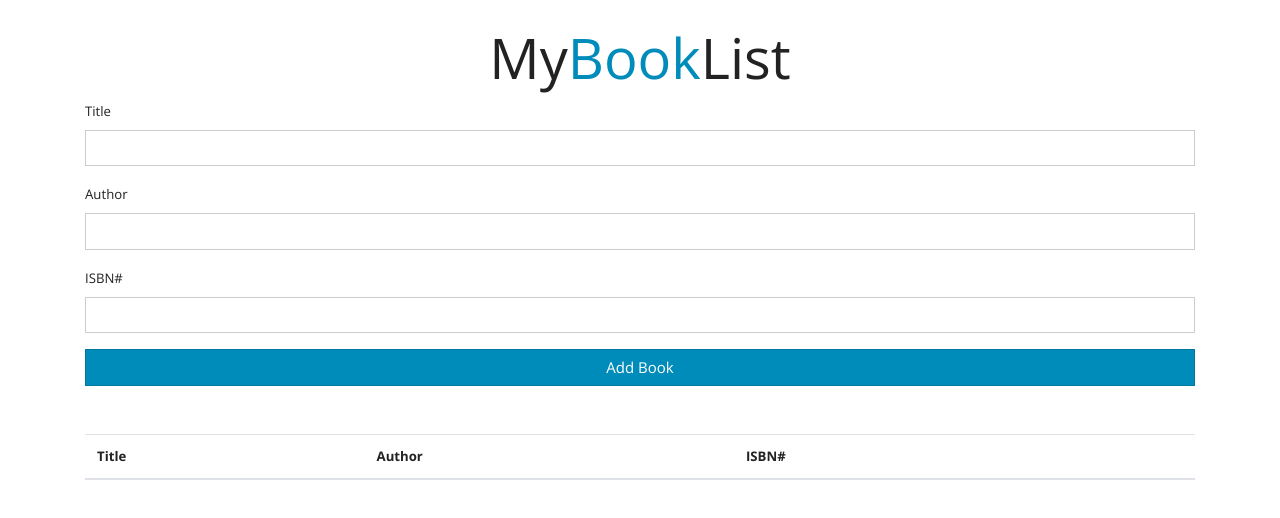
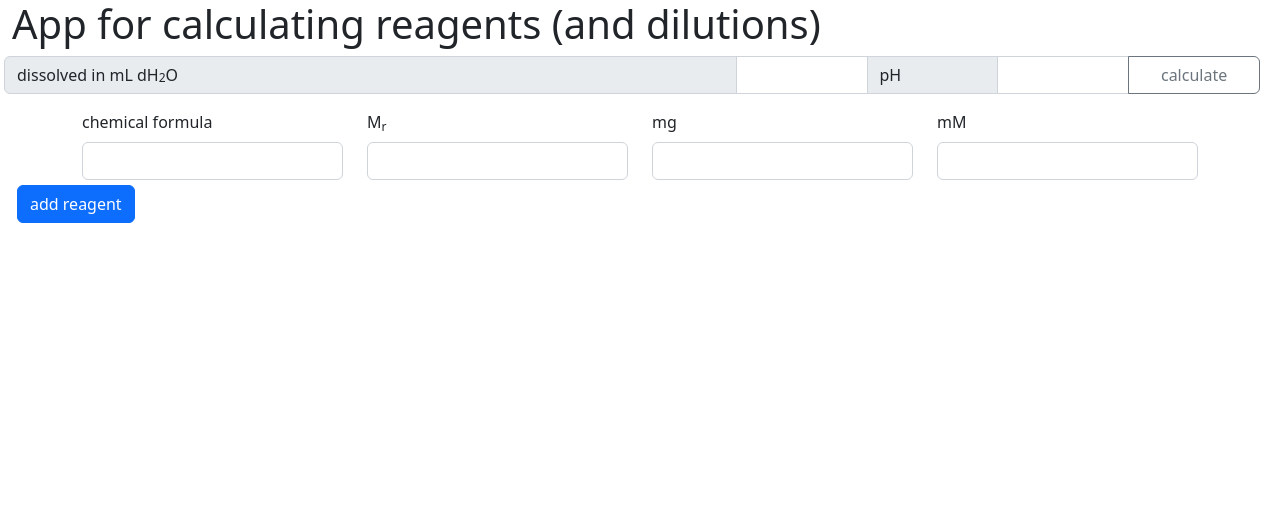
Before and after one commit to MKolaksazov/Telerik-Academy, a plain HTML site: page JavaScript/LibraryProject/index.html in a window 1280 px wide. Drawn offline with nearby package versions, Linux system fonts and the light colour scheme.

Commit message:
Add files via upload

```diff
--- a/JavaScript/LibraryProject/index.html
+++ b/JavaScript/LibraryProject/index.html
@@ -1,45 +1,59 @@
-<!DOCTYPE html>
-<html lang='en'>
+<!doctype html>
+<html lang="en">
   <head>
-	<meta charset='UTF-8'>
-	<meta name='viewport' content='width=device-width, initial-scale=1.0'>
-	<meta http-equiv='X-UA-Compatible' content='ie=edge'>
-	<link rel='http://use.fontawesome.com/releases/v5.6.3/css/all.css'
-integrity='sha384-UHRtZLI+pbxtHCWp1t77Bi1L4ZtiqrqD80Kn4Z8NTSRyMA2Fd33n5dQ8lWUE00s/' crossorigin='anonymus'>
-	<link rel='stylesheet' href="https://bootswatch.com/4/yeti/bootstrap.min.css">
-	<title>My Books List App</title>
+    <meta charset="utf-8">
+    <meta name="viewport" content="width=device-width, initial-scale=1">
+    <title>Bootstrap demo</title>
+    <link href="https://cdn.jsdelivr.net/npm/bootstrap@5.2.3/dist/css/bootstrap.min.css" rel="stylesheet" integrity="sha384-rbsA2VBKQhggwzxH7pPCaAqO46MgnOM80zW1RWuH61DGLwZJEdK2Kadq2F9CUG65" crossorigin="anonymous">
   </head>
   <body>
-<div class="container mt-4">
-    <h1 class="display-4 text-center">
-      <i class="fas fa-book-open text-primary"></i> My<span class="text-primary">Book</span>List</h1>
-      <form id="book-form">
-        <div class="form-group">
-          <label for="title">Title</label>
-          <input type="text" id="title" class="form-control">
+
+    <div class="container-fluid">
+
+
+    <h1> App for calculating reagents (and dilutions) </h1>
+
+
+    <div class="form">
+
+      <div class="input-group mb-3 row g-3">
+        <label for="exampleInputEmail1" class="input-group-text col-sm-7">dissolved in mL dH<sub>2</sub>O</label>
+        <input type="number" class="form-control col-sm" placeholder="" aria-label="Last name">
+
+        <label for="exampleInputEmail1" class="input-group-text col-sm">pH</label>
+        <input type="number" class="form-control col-sm" placeholder="" aria-label="Last name">
+
+        <button type="submit" class="btn btn-outline-secondary col-sm">calculate</button>
       </div>
-        <div class="form-group">
-          <label for="author">Author</label>
-          <input type="text" id="author" class="form-control">
+
+<div class="container" id="cont">
+    <div class="row">
+      <div class="col">
+        <label for="exampleInputEmail1" class="form-label">chemical formula</label>
+        <input type="text" class="form-control" placeholder="" aria-label="First name">
       </div>
-        <div class="form-group">
-          <label for="isbn">ISBN#</label>
-          <input type="text" id="isbn" class="form-control">
+      <div class="col">
+        <label for="exampleInputEmail1" class="form-label">M<sub>r</sub></label>
+        <input type="number" class="form-control" placeholder="" aria-label="First name">
       </div>
-        <input type="submit" value="Add Book" class="btn btn-primary btn-block">
-      </form>
-      <table class="table table-striped mt-5">
-        <thead>
-          <tr>
-            <th>Title</th>
-            <th>Author</th>
-            <th>ISBN#</th>
-            <th></th>
-          </tr>
-        </thead>
-        <tbody id="book-list"></tbody>
-      </table>
+      <div class="col">
+        <label for="exampleInputEmail1" class="form-label">mg</label>
+        <input type="number" class="form-control" placeholder="" aria-label="First name">
       </div>
-  <script src="app.js"></script>
+      <div class="col">
+        <label for="exampleInputEmail1" class="form-label">mM</label>
+        <input type="number" class="form-control" placeholder="" aria-label="Last name">
+      </div>
+
+    </div>
+  </div>
+  <button type="submit" class="btn btn-primary" style="margin: 5px;" onclick="addReagent();">add reagent</button>
+
+</div>
+
+<!-- Content here -->
+</div>
+    <script src="main.js"></script>
+    <script src="https://cdn.jsdelivr.net/npm/bootstrap@5.2.3/dist/js/bootstrap.bundle.min.js" integrity="sha384-kenU1KFdBIe4zVF0s0G1M5b4hcpxyD9F7jL+jjXkk+Q2h455rYXK/7HAuoJl+0I4" crossorigin="anonymous"></script>
   </body>
 </html>
--- /dev/null
+++ b/JavaScript/LibraryProject/main.js
@@ -0,0 +1,43 @@
+
+
+var i = 0;
+
+function addReagent() {
+  var cont = document.getElementById("cont");
+  var newRow = document.createElement('div');
+
+  cont.appendChild(newRow);
+  newRow.classList.add('input-group', 'mb-3', 'row', 'g-3');
+
+  var idName = 'para_' + i;
+
+  newRow.setAttribute('id', idName);
+
+  newRow.innerHTML =`      <div class="col">
+        <label for="exampleInputEmail1" class="form-label">chemical formula</label>
+        <input id="`+idName+`1" type="text" class="form-control" placeholder="" aria-label="First name">
+        </div>
+        <div class="col">
+          <label for="exampleInputEmail1" class="form-label">M<sub>r</sub></label>
+          <input id="`+idName+`2" type="number" class="form-control" placeholder="" aria-label="First name">
+        </div>
+        <div class="col">
+          <label for="exampleInputEmail1" class="form-label">mg</label>
+          <input id="`+idName+`3" type="number" class="form-control" placeholder="" aria-label="First name">
+        </div>
+        <div class="col-auto">
+          <label for="exampleInputEmail1" class="form-label">mM</label>
+          <input id="`+idName+`4" type="number" class="form-control" placeholder="" aria-label="Last name">
+        </div>
+        <div class="col-sm-1">
+          <p></p></br>
+          <button class="btn btn-danger btn-sm delete" onclick="removeRow('`+idName+`');">remove</button>
+        </div>`;
+
+  i += 1;
+}
+
+function removeRow(idEl) {
+  var currentRow = document.getElementById(idEl);
+  currentRow.remove();
+}
```
Lines whose indentation alone changed are shown as unchanged.
